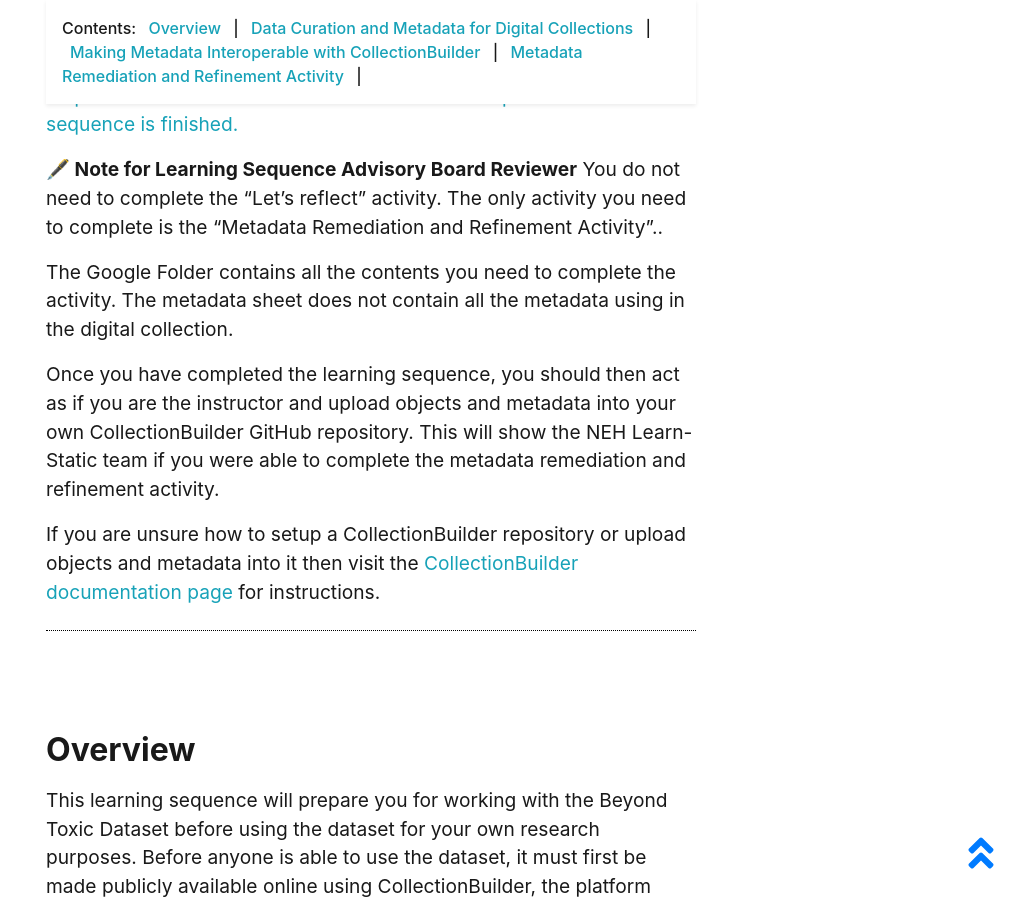
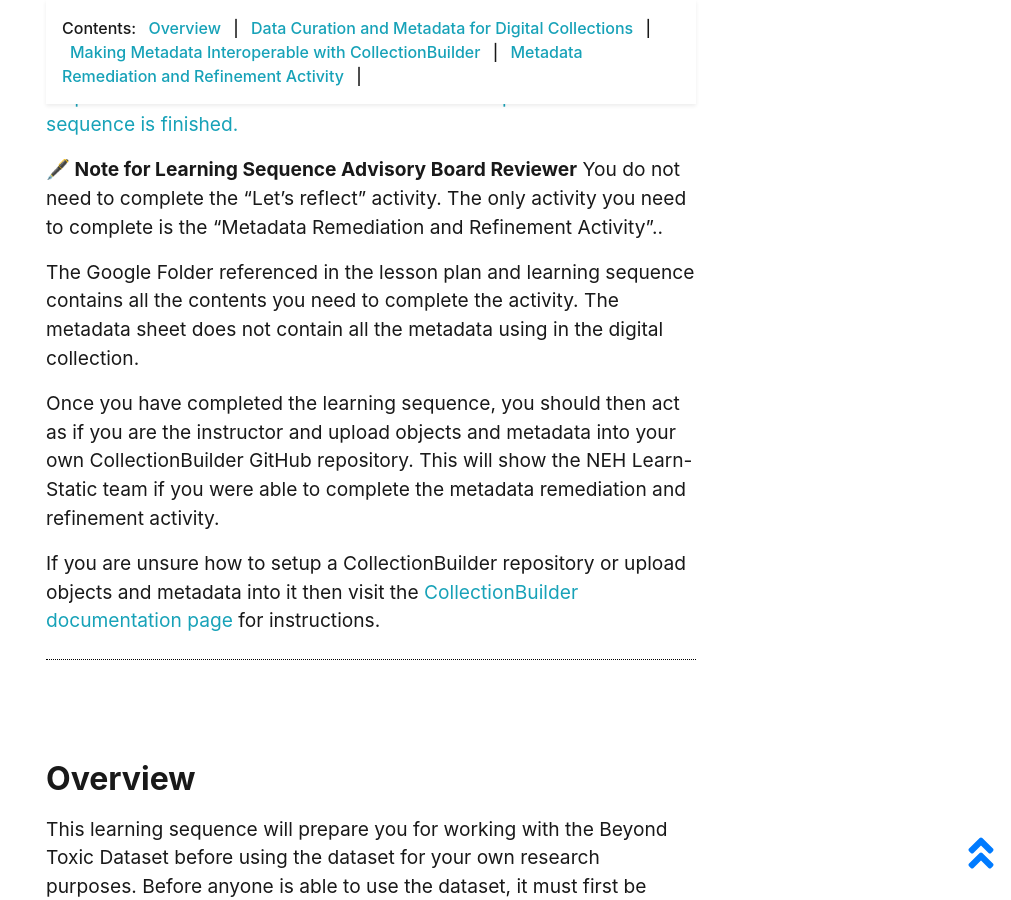
Before and after one commit to learn-static/eng-470, a Jekyll site: the page built from pages/datacurationadnmetadatainteroperability.md, in a window 1280 px wide and 900 px high, scrolled down 847 px. Shown: the whole window, without its empty margins (269-1280 px from the left). Built offline with Jekyll 4.4.1, drawn with Linux system fonts in a browser that asks for light colours.

Commit message:
Update datacurationadnmetadatainteroperability.md

```diff
--- a/pages/datacurationadnmetadatainteroperability.md
+++ b/pages/datacurationadnmetadatainteroperability.md
@@ -20,7 +20,7 @@
 **🖋️ Note for Learning Sequence Advisory Board Reviewer**
 You do not need to complete the "Let's reflect" activity. The only activity you need to complete is the "Metadata Remediation and Refinement Activity"..
 
-The Google Folder contains all the contents you need to complete the activity. The metadata sheet does not contain all the metadata using in the digital collection.
+The Google Folder referenced in the lesson plan and learning sequence contains all the contents you need to complete the activity. The metadata sheet does not contain all the metadata using in the digital collection.
 
 Once you have completed the learning sequence, you should then act as if you are the instructor and upload objects and metadata into your own CollectionBuilder GitHub repository. This will show the NEH Learn-Static team if you were able to complete the metadata remediation and refinement activity.
 
```
